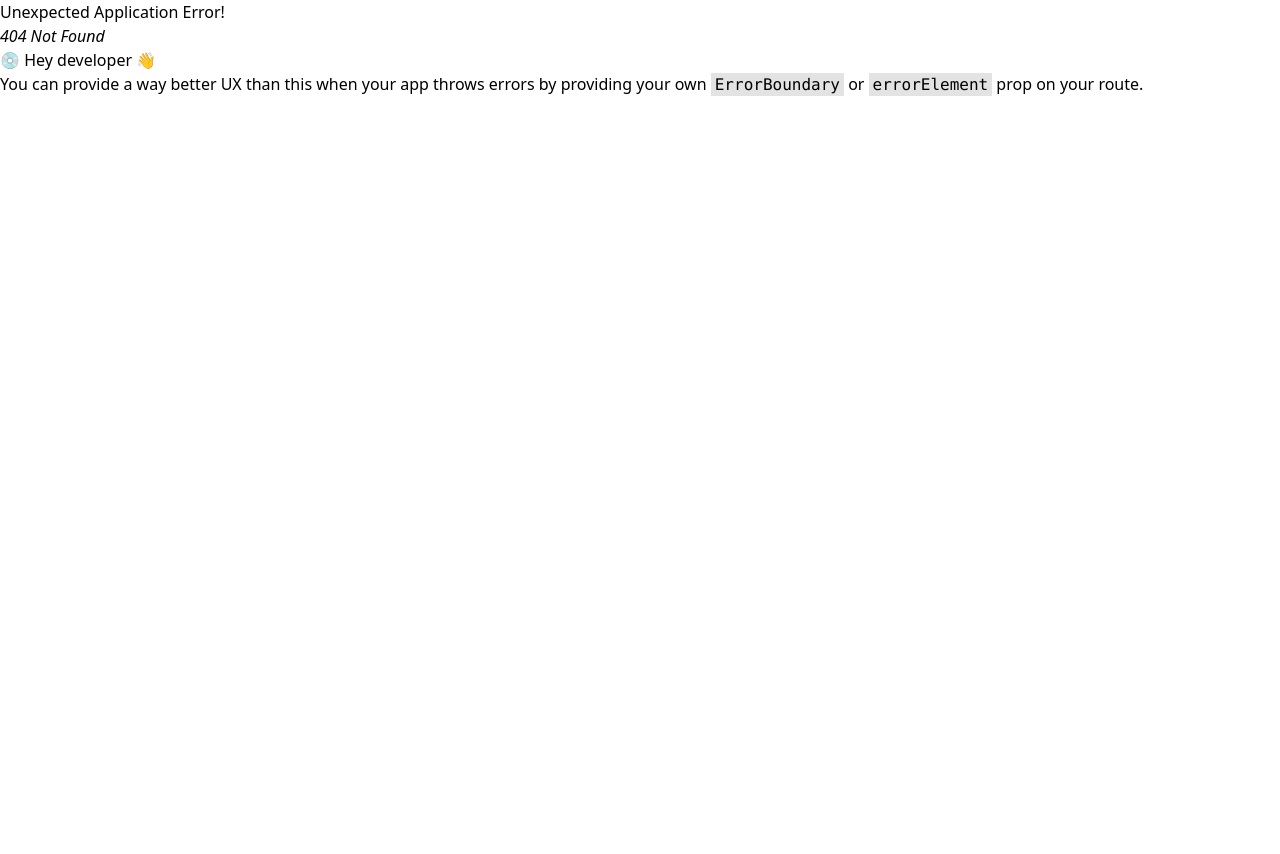
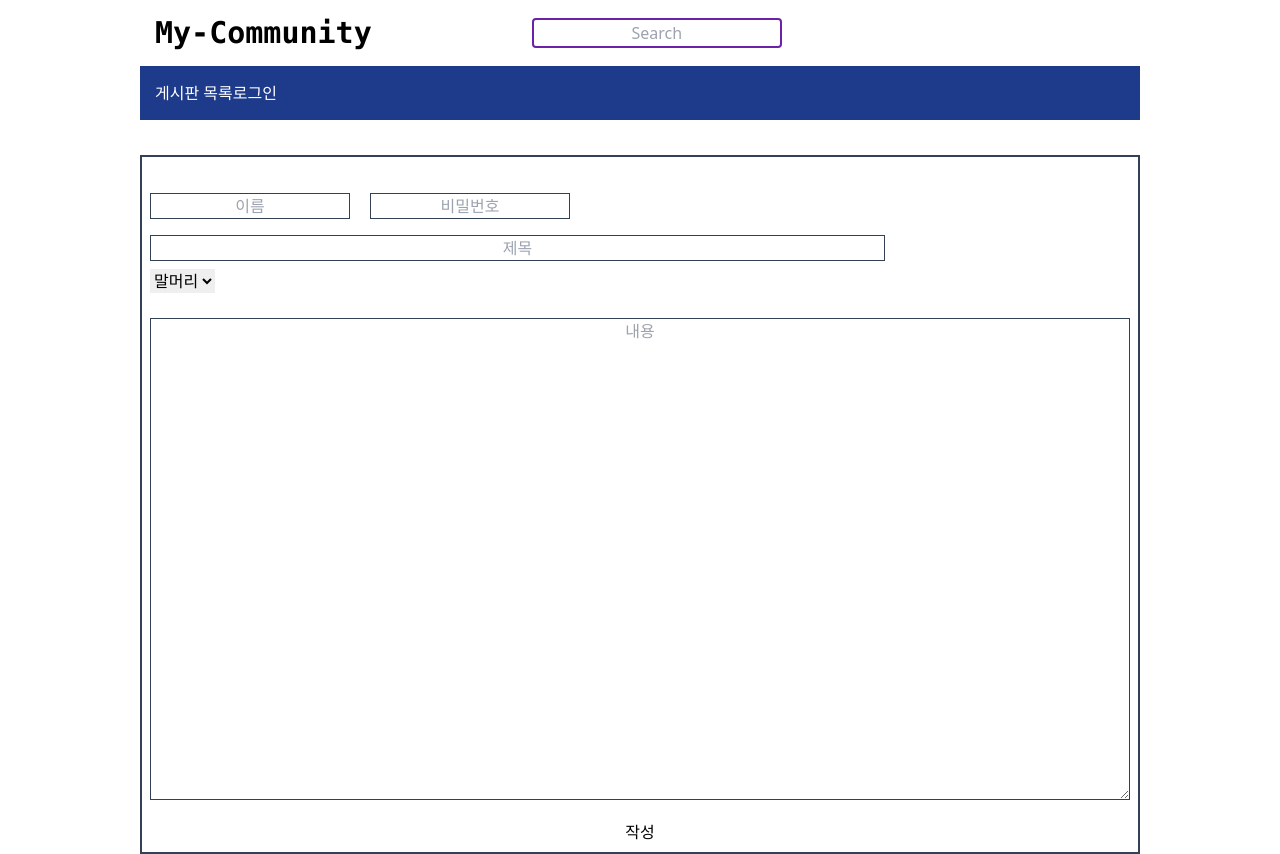
Before and after one commit to k16faker/community, a React (Create React App) app: page /board/writing in a window 1280 px wide. Before the commit this address had no page. Before the commit the page ends 800 px from the top, so only its background shows below. Built offline with nearby package versions, Linux system fonts and the light colour scheme; no server answers; the HTML template or start-up script is replaced by a standard one.

Commit message:
글 작성/게시판 이동 기능 추가

```diff
--- /dev/null
+++ b/src/components/TopicList/TopicList.jsx
@@ -0,0 +1,61 @@
+import { Link } from "react-router-dom";
+
+const topicList = [
+  {
+    title: "리그오브레전드",
+    topic: "lol",
+    key: "1",
+    type: "game",
+  },
+  {
+    title: "메이플스토리",
+    topic: "maplestory",
+    key: "2",
+    type: "game",
+  },
+  {
+    title: "웹개발",
+    topic: "webdev",
+    key: "3",
+    type: "develop",
+  },
+  {
+    title: "주식",
+    topic: "stock",
+    key: "4",
+    type: "finance",
+  },
+];
+
+const TopicDiv = ({ topic, title }) => {
+  return (
+    <div className="border-2 border-slate-800 text-center w-[200px]">
+      <div className="flex items-center w-full h-[40px] border-b bg-slate-700 text-white">
+        <h1 className="mx-auto">{title}</h1>
+      </div>
+      <ul className="my-[20px]">
+        {topic.map((e) => (
+          <li key={e.key}>
+            <Link to={`/board/list?id=${e.topic}`}>{e.title}</Link>
+          </li>
+        ))}
+      </ul>
+    </div>
+  );
+};
+
+const TopicList = () => {
+  const games = topicList.filter((topic) => topic.type === "game");
+  const finances = topicList.filter((topic) => topic.type === "finance");
+  const develops = topicList.filter((topic) => topic.type === "develop");
+
+  return (
+    <section className="flex w-[1000px] mx-auto mt-[50px] justify-between p-[15px]">
+      <TopicDiv topic={games} title='게임' />
+      <TopicDiv topic={develops} title='개발' />
+      <TopicDiv topic={finances} title='재무' />
+    </section>
+  );
+};
+
+export default TopicList;
--- a/src/components/board/SmallWriting.jsx
+++ b/src/components/board/SmallWriting.jsx
@@ -0,0 +1,11 @@
+
+
+import React from 'react'
+
+const SmallWriting = () => {
+  return (
+    <div>SmallWriting</div>
+  )
+}
+
+export default SmallWriting
--- /dev/null
+++ b/src/components/board/Writing.jsx
@@ -0,0 +1,12 @@
+
+
+
+import React from 'react'
+
+const Writing = () => {
+  return (
+    <div>Writing</div>
+  )
+}
+
+export default Writing
--- a/src/components/header/Header.jsx
+++ b/src/components/header/Header.jsx
@@ -1,10 +1,22 @@
 
 
 import React from 'react'
+import { Link } from 'react-router-dom'
 
 const Header = () => {
   return (
-    <div>Header</div>
+    <header className='w-full h-[105px] items-center'>
+      <section className='flex w-[1000px] mx-auto p-[15px] items-center'>
+        <Link to='/'><h1 className='text-3xl font-mono font-bold'>My-Community</h1></Link>
+        <input type="text" placeholder="Search" className='border-2 border-purple-800 rounded ml-[160px] w-[250px] h-[30px] text-center'/>
+      </section>
+      <nav className='flex w-[1000px] mx-auto p-[15px] items-center text-white bg-blue-900'>
+        <ul className='flex'>
+          <li>게시판 목록</li>
+          <li>로그인</li>
+        </ul>
+      </nav>
+    </header>
   )
 }
 
--- a/src/firebase.js
+++ b/src/firebase.js
@@ -1,5 +1,6 @@
 // Import the functions you need from the SDKs you need
 import { initializeApp } from "firebase/app";
+import { getFirestore } from "firebase/firestore";
 // TODO: Add SDKs for Firebase products that you want to use
 // https://firebase.google.com/docs/web/setup#available-libraries
 
@@ -15,3 +16,4 @@ const firebaseConfig = {
 
 // Initialize Firebase
 export const app = initializeApp(firebaseConfig);
+export const db = getFirestore(app);
--- /dev/null
+++ b/src/pages/BoardListPage.jsx
@@ -0,0 +1,23 @@
+
+
+import React from 'react'
+
+import { useParams, useNavigate, useSearchParams } from "react-router-dom"
+
+
+
+const BoardListPage = () => {
+
+
+  let [searchParams] = useSearchParams();
+  let id = searchParams.get("id");
+
+  console.log(id);
+
+
+  return (
+    <div>BoardListPage</div>
+  )
+}
+
+export default BoardListPage
--- a/src/pages/BoardPage.jsx
+++ b/src/pages/BoardPage.jsx
@@ -1,4 +1,4 @@
-import { useEffect } from "react";
+
 import { useParams, useNavigate } from "react-router-dom"
 
 
@@ -7,15 +7,11 @@ const BoardPage = () => {
     const { topic } = useParams();
     const navigate = useNavigate();
 
-    useEffect(() => {
-        if(topic != 'kids') {
-            alert('Invalid topic');
-            navigate('/');
-        }
-    }, [] );
+
+
   return (
     <div>
-        <p>{topic}</p>
+        <h1>its a board page</h1>
     </div>
   )
 }
--- a/src/pages/MainPage.jsx
+++ b/src/pages/MainPage.jsx
@@ -1,12 +1,21 @@
 
+import TopicList from "../components/TopicList/TopicList";
 
-
-
+{/* <ul>
+  {topicList.map((topic) => (
+    <li key={topic.key}>
+      <Link to={`/board/list?id=${topic.topic}`}>{topic.topic}</Link>
+    </li>
+  ))}
+</ul>; */}
 
 const MainPage = () => {
+
   return (
-    <div>MainPage</div>
-  )
-}
+    <div>
+      <TopicList />
+    </div>
+  );
+};
 
-export default MainPage
+export default MainPage;
--- /dev/null
+++ b/src/pages/WritingPage.jsx
@@ -0,0 +1,91 @@
+import React, { useRef, useEffect } from "react";
+import { useSearchParams } from "react-router-dom";
+import { db } from "../firebase";
+import { setDoc, doc } from "firebase/firestore";
+
+const WritingPage = (props) => {
+  let nameRef = useRef();
+  let passwordRef = useRef();
+  let titleRef = useRef();
+  let tagRef = useRef();
+  let contentRef = useRef();
+
+  let [searchParams] = useSearchParams();
+  let id = searchParams.get("id");
+  console.log(id);
+
+
+
+  async function uploadData(event) {
+    event.preventDefault();
+    let name = nameRef.current.value;
+    let password = passwordRef.current.value;
+    let title = titleRef.current.value;
+    let tag = tagRef.current.value;
+    let content = contentRef.current.value;
+
+    await setDoc(doc(db, id, Math.random().toString()), {
+      name: name,
+      password: password,
+      title: title,
+      tag: tag,
+      content: content,
+      dateForSort: new Date(),
+      date: new Date().toLocaleDateString(),
+      hour: new Date().toLocaleTimeString(),
+    });
+    alert("작성 완료");
+    nameRef.current.value = "";
+    passwordRef.current.value = "";
+    titleRef.current.value = "";
+    tagRef.current.value = "";
+    contentRef.current.value = "";
+  }
+
+  return (
+    <section className="mt-[50px] w-full">
+      <form
+        className="grid w-[1000px] mx-auto border-2 border-slate-700 p-2"
+        onSubmit={uploadData}
+      >
+        <section className="w-3/4 my-[20px]">
+          <div className="w-full my-2">
+            <input
+              type="text"
+              placeholder="이름"
+              className="w-[200px] border border-slate-700 text-center"
+              ref={nameRef}
+            />
+            <input
+              type="password"
+              placeholder="비밀번호"
+              className="w-[200px] ml-[20px] border border-slate-700 text-center"
+              ref={passwordRef}
+            />
+          </div>
+          <input
+            type="text"
+            placeholder="제목"
+            className="w-full my-2 border border-slate-700 text-center"
+            ref={titleRef}
+          />
+          <select ref={tagRef}>
+            <option>말머리</option>
+            <option>자유</option>
+            <option>질문</option>
+            <option>정보</option>
+          </select>
+        </section>
+        <textarea
+          placeholder="내용"
+          rows={20}
+          className="mt-[5px] mb-[20px] border border-slate-700 text-center"
+          ref={contentRef}
+        ></textarea>
+        <button>작성</button>
+      </form>
+    </section>
+  );
+};
+
+export default WritingPage;
```
Also changed, not shown: src/App.js (+15 -4 lines).
